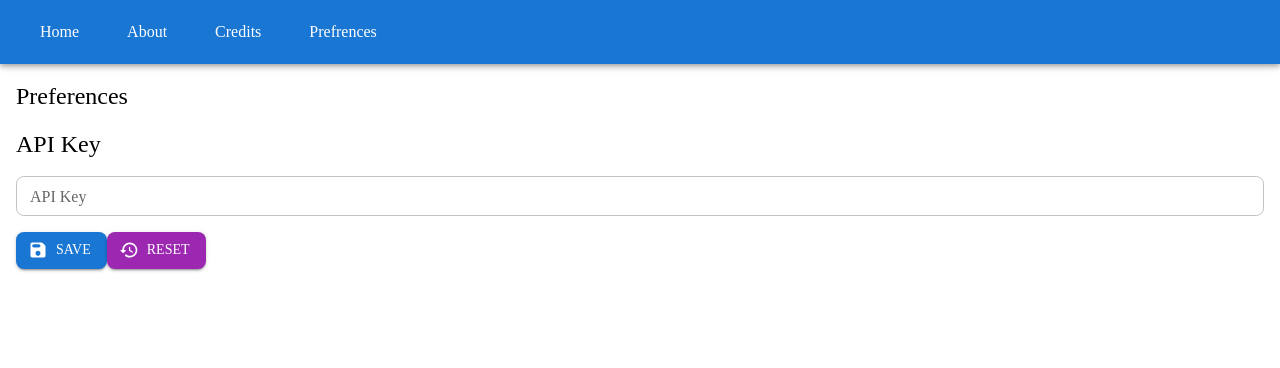
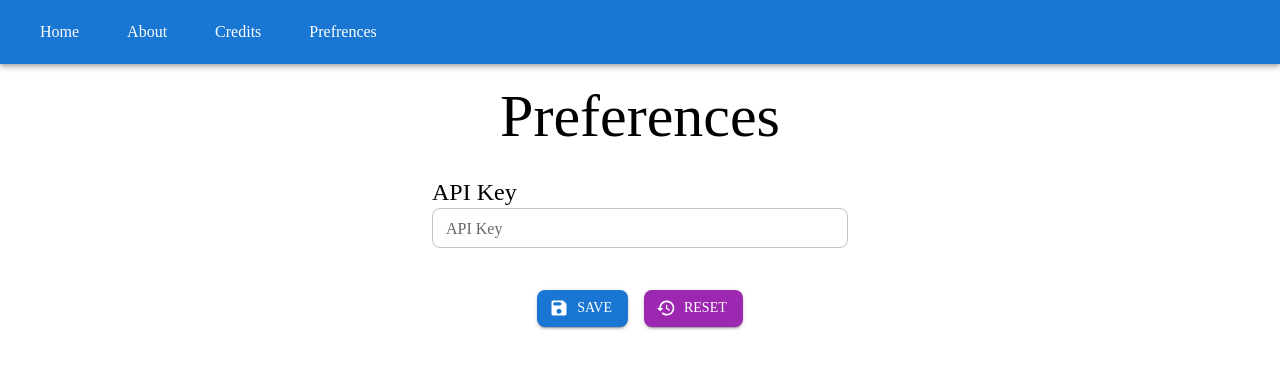
Before and after one commit to sukhmeetbawa/Awesome-AHP, a React (Vite) app in the folder frontend/: page /prefrences in a window 1280 px wide. Shown: the top 368 px of the page. Built offline with nearby package versions, Linux system fonts and the light colour scheme; a web font is replaced by a local one.

Commit message:
Preferences page UI updated

```diff
--- a/frontend/src/pages/Prefrences.tsx
+++ b/frontend/src/pages/Prefrences.tsx
@@ -1,7 +1,7 @@
 import RestoreRoundedIcon from "@mui/icons-material/RestoreRounded";
 import SaveRoundedIcon from "@mui/icons-material/SaveRounded";
 
-import { Button, Stack, TextField, Typography } from "@mui/material";
+import { Button, Grid, Stack, TextField, Typography } from "@mui/material";
 
 import React, { useState } from "react";
 import { useCookies } from "react-cookie";
@@ -20,29 +20,52 @@ const Preferences: React.FC = () => {
 
     const handleResetClick = () => {
         removeCookie("api_key");
+        setApiKey("")
+
     };
 
     return (
-        <Stack spacing={2}>
-            <Typography variant="h5">Preferences</Typography>
-            <Typography variant="h5">API Key</Typography>
-            <TextField
+        <Grid
+            container
+            spacing={3}
+            direction="column"
+            justifyContent="center"
+            alignItems="center"
+        >
+            <Grid item xs={12}>
+                <Typography variant="h2" style={{ textAlign: "center" }}>
+                Preferences
+                </Typography>
+            </Grid>
+
+            <Grid container item xs={12}>
+                <Grid item xs />
+                <Grid item xs={4}>
+                    <Typography variant="h5">API Key</Typography>
+                    <TextField
                 size="small"
                 placeholder="Enter your API key"
                 label="API Key"
+                fullWidth
                 value={apiKey}
                 onChange={handleApiKeyChange}
             />
+                </Grid>
+                <Grid item xs />
+            </Grid>
 
-            <div>
+            <Grid item xs>
+                <br />
                 <Button
                     variant="contained"
                     color="primary"
                     onClick={handleSaveClick}
                     startIcon={<SaveRoundedIcon />}
+                    style={{ marginRight: '16px' }}
                 >
                     Save
                 </Button>
+
                 <Button
                     variant="contained"
                     color="secondary"
@@ -51,8 +74,41 @@ const Preferences: React.FC = () => {
                 >
                     Reset
                 </Button>
-            </div>
-        </Stack>
+            </Grid>
+
+        </Grid>
+
+
+        // <Stack spacing={2} >
+        //     <Typography variant="h5">Preferences</Typography>
+        //     <Typography variant="h5">API Key</Typography>
+        //     <TextField
+        //         size="small"
+        //         placeholder="Enter your API key"
+        //         label="API Key"
+        //         value={apiKey}
+        //         onChange={handleApiKeyChange}
+        //     />
+
+        //     <div>
+        //         <Button
+        //             variant="contained"
+        //             color="primary"
+        //             onClick={handleSaveClick}
+        //             startIcon={<SaveRoundedIcon />}
+        //         >
+        //             Save
+        //         </Button>
+        //         <Button
+        //             variant="contained"
+        //             color="secondary"
+        //             onClick={handleResetClick}
+        //             startIcon={<RestoreRoundedIcon />}
+        //         >
+        //             Reset
+        //         </Button>
+        //     </div>
+        // </Stack>
     );
 };
 
```
